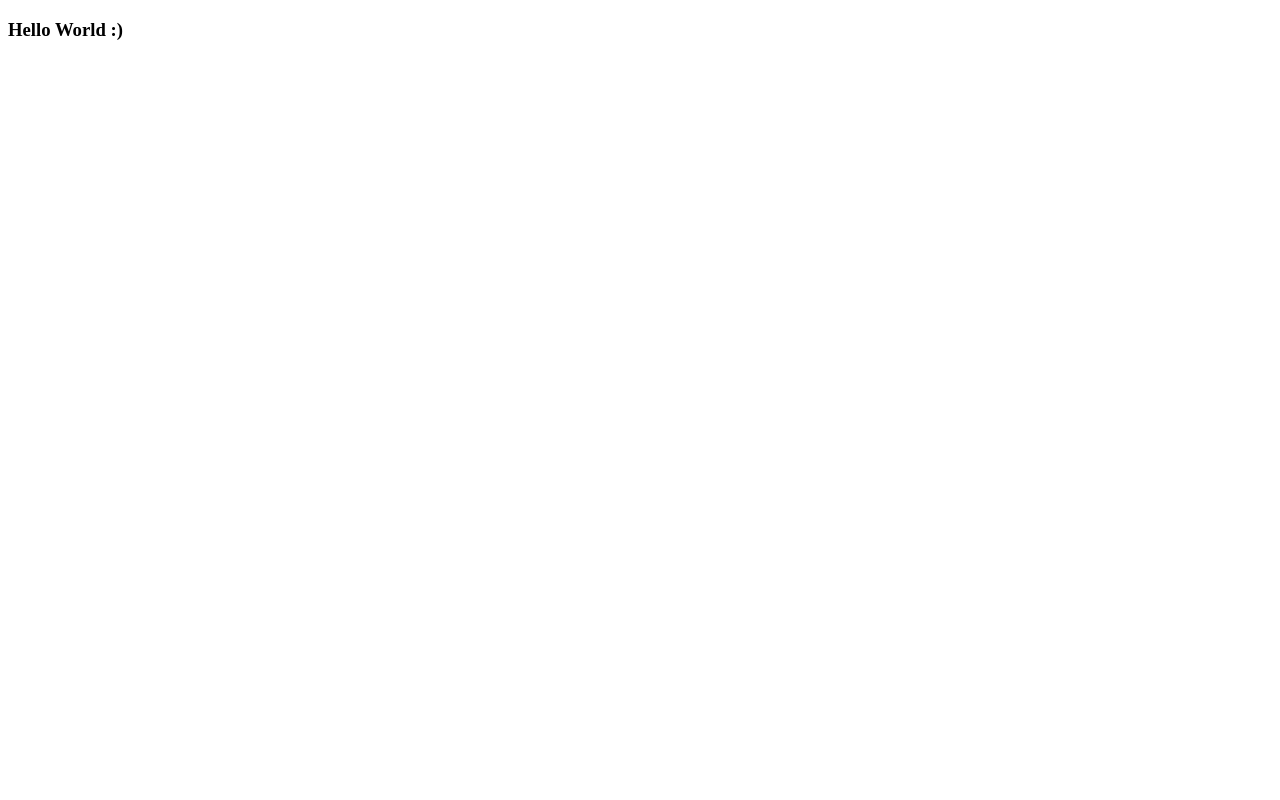
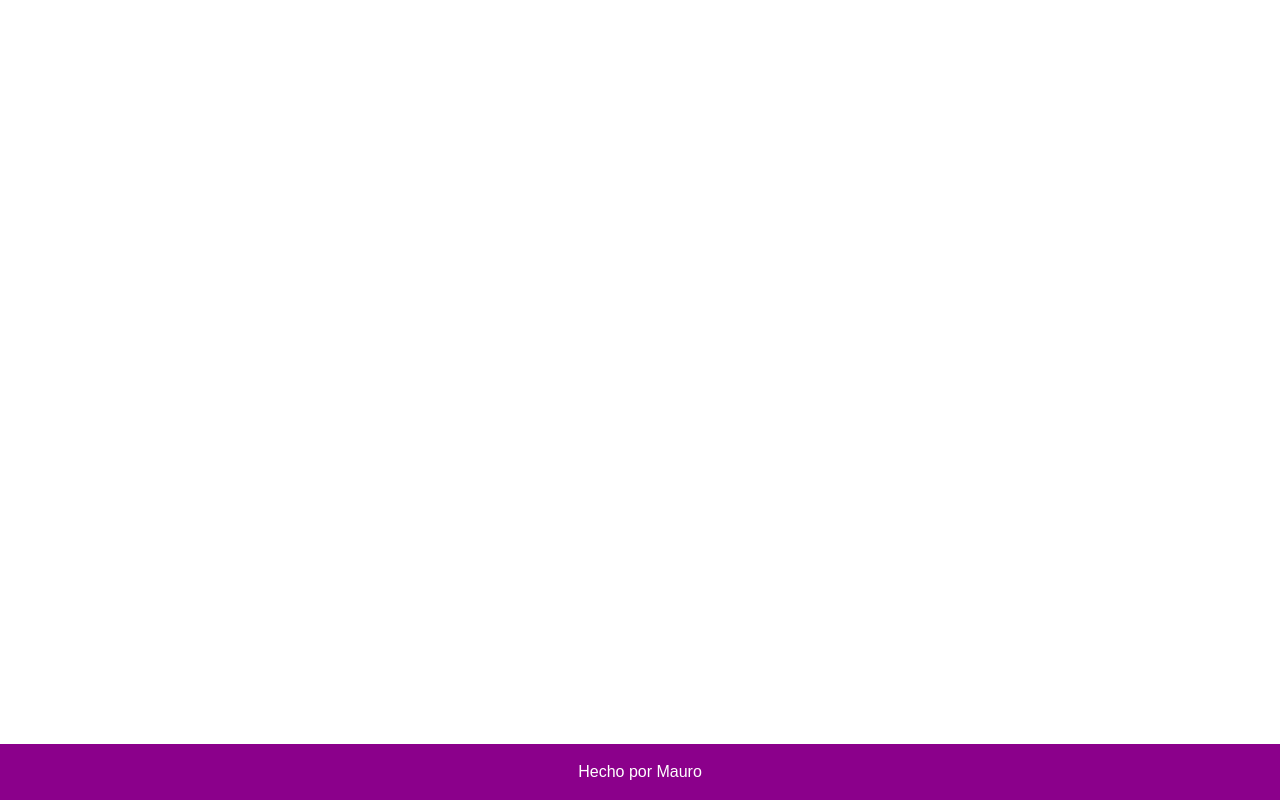
Before and after one commit to mauroquinteroos/gitflow-test, a website: page index.html in a window 1280 px wide. Drawn offline with Linux system fonts and the light colour scheme.

Commit message:
Add footer

```diff
--- a/index.html
+++ b/index.html
@@ -4,8 +4,40 @@
   <meta charset="UTF-8">
   <meta name="viewport" content="width=device-width, initial-scale=1.0">
   <title>Git Flow</title>
+  <style>
+    body {
+      position: relative;
+      font-family: Arial, Helvetica, sans-serif;
+      height: 100vh;
+      padding: 0;
+      margin: 0;
+    }
+    a {
+      text-decoration: none;
+      color: #ffffff;
+    }
+    ul {
+      padding: 0;
+      margin: 0;
+    }
+    footer {
+      display: flex;
+      align-items: center;
+      justify-content: center;
+      height: 2.5rem;
+      padding: .5rem;
+      color: #ffffff;
+      background-color: darkmagenta;
+      position: absolute;
+      bottom: 0;
+      left: 0;
+      right: 0;
+    }
+  </style>
 </head>
 <body>
-  <h3>Hello World :)</h3>
+  <footer>
+    Hecho por Mauro
+  </footer>
 </body>
 </html>
```
